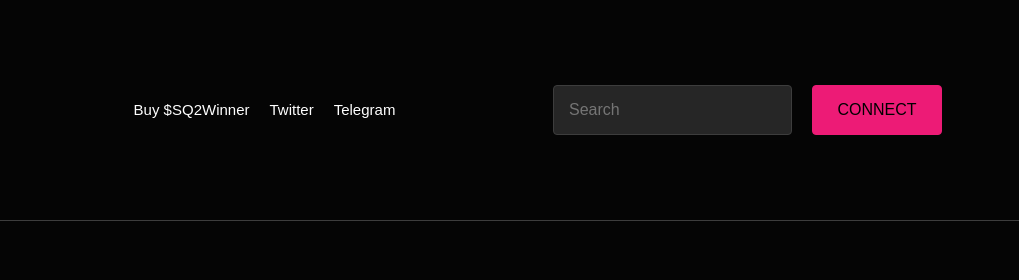
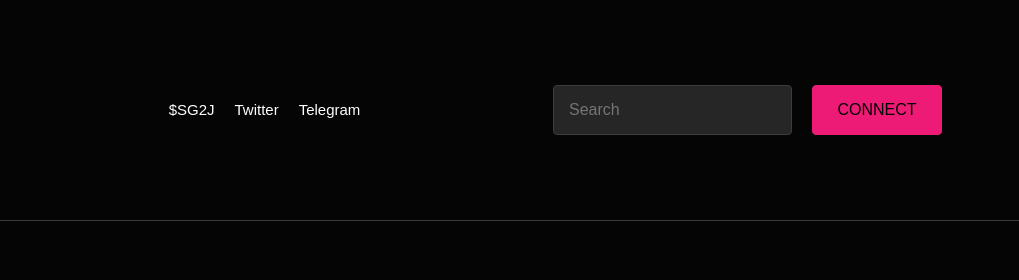
Before and after one commit to shelbybrothers/Squid2, a plain HTML site: page index.html in a window 1280 px wide. Shown: the top 280 px of the page, 261-1280 px from the left. Drawn offline with nearby package versions, Linux system fonts and the light colour scheme; a web font is replaced by a local one.

Commit message:
Update index.html

```diff
--- a/index.html
+++ b/index.html
@@ -54,7 +54,7 @@
             <ul class="navbar-list">
 
               <li>
-                <a href="https://pump.fun/coin/3S1VonoL7aiTAWAHsrDg2qMDaHxnTW4pnzygMJhBpump" class="navbar-link">Buy $SQ2Winner</a>
+                <a href="https://pump.fun/" class="navbar-link">$SG2J</a>
               </li>
 
 
```
